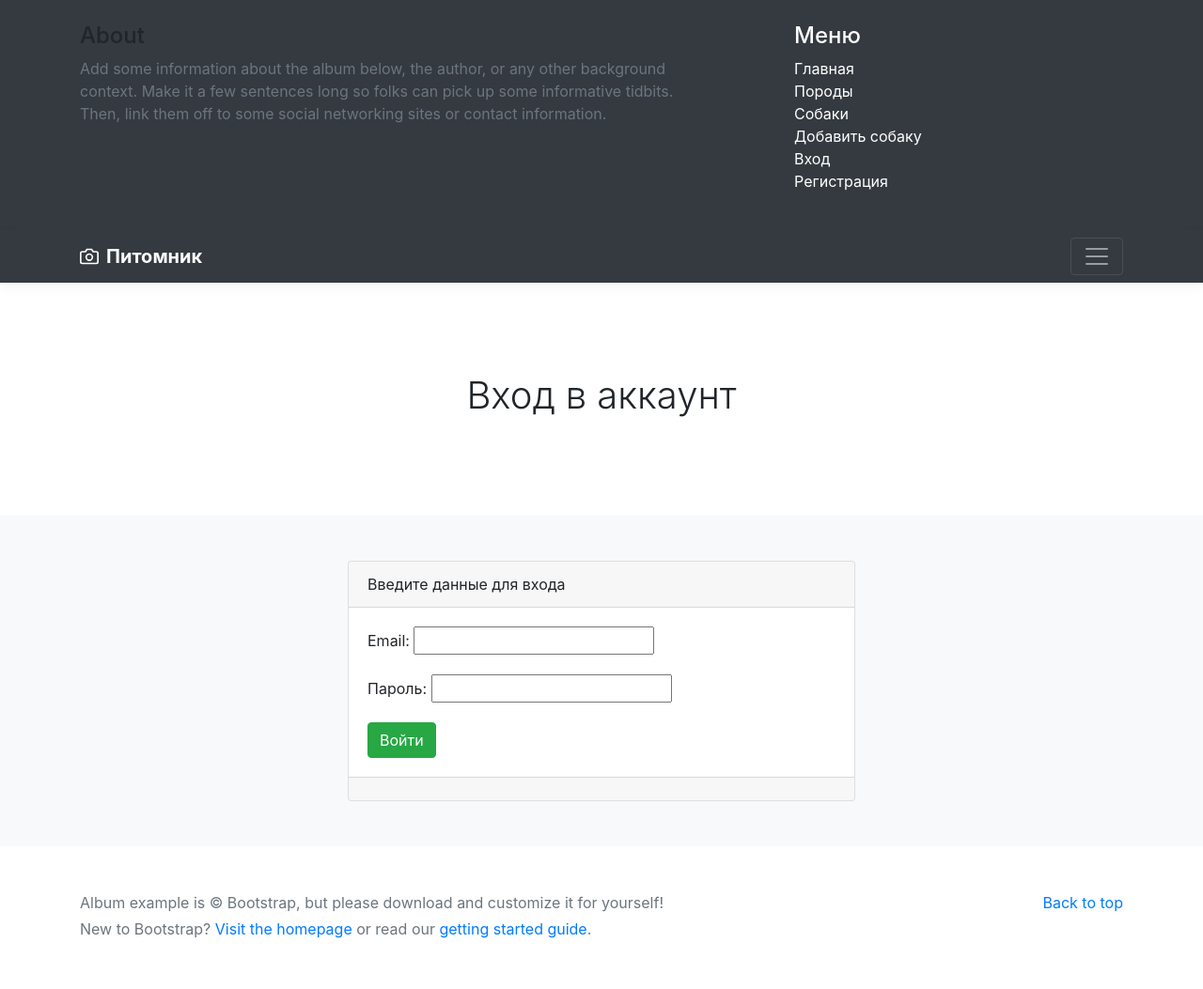
After one commit to alexandr-prokhorov/DZ_Module_16_FBVShelter, a Django app: page /users/ in a window 1280 px wide, after a click that opens the changed part. The commit adds this page. Shown: the whole page at 94% size. Run offline with Django 5.2, Linux system fonts and the light colour scheme; some libraries are stand-ins or nearby versions.

Commit message:
Добавлен функционал авторизации пользователя

```diff
--- a/dogs/templates/dogs/base.html
+++ b/dogs/templates/dogs/base.html
@@ -30,7 +30,13 @@
                         <li><a href="{% url 'dogs:breeds' %}" class="text-white">Породы</a></li>
                         <li><a href="{% url 'dogs:dogs_list' %}" class="text-white">Собаки</a></li>
                         <li><a href="{% url 'dogs:dog_create' %}" class="text-white">Добавить собаку</a></li>
-                        <li><a href="{% url 'users:user_register' %}" class="text-white">Регистрация</a></li>
+                        {% if user.is_authenticated %}
+                            <li><a href="{% url 'users:user_login' %}" class="text-white">Профиль</a></li>
+                            <li><a href="{% url 'users:user_register' %}" class="text-white">Выход</a></li>
+                        {% else %}
+                            <li><a href="{% url 'users:user_login' %}" class="text-white">Вход</a></li>
+                            <li><a href="{% url 'users:user_register' %}" class="text-white">Регистрация</a></li>
+                        {% endif %}
                     </ul>
                 </div>
             </div>
--- a/users/forms.py
+++ b/users/forms.py
@@ -15,3 +15,7 @@ class UserRegisterForm(forms.ModelForm):
         if cd['password']!= cd['password2']:
             raise forms.ValidationError('Пароли не совпадают!!!')
         return cd['password2']
+
+class UserLoginForm(forms.Form):
+    email = forms.EmailField()
+    password = forms.CharField(label='Пароль', widget=forms.PasswordInput)
--- /dev/null
+++ b/users/templates/users/user_login.html
@@ -0,0 +1,20 @@
+{% extends 'dogs/base.html' %}
+
+{% block content %}
+<div class="row">
+    <div class="col-3"></div>
+        <div class="col-6">
+            <div class="card">
+                <div class="card-header">Введите данные для входа</div>
+                <div class="card-body">
+                    <form method="post" enctype="multipart/form-data">
+                        {% csrf_token %}
+                        {{ form.as_p }}
+                        <button type="submit" class="btn btn-success">Войти</button>
+                    </form>
+                </div>
+                <div class="card-footer"></div>
+            </div>
+        </div>
+</div>
+{% endblock %}
--- a/users/urls.py
+++ b/users/urls.py
@@ -1,12 +1,13 @@
 from django.urls import path
 
 from users.apps import UsersConfig
-from users.views import user_register_view
+from users.views import user_register_view, user_login_view
 
 
 app_name = UsersConfig.name
 
 
 urlpatterns = [
+    path('', user_login_view, name='user_login'),
     path('register/', user_register_view, name='user_register'),
 ]
--- a/users/views.py
+++ b/users/views.py
@@ -1,15 +1,15 @@
 from django.shortcuts import render, reverse
-from django.http import HttpResponseRedirect
+from django.http import HttpResponseRedirect, HttpResponse
+from django.contrib.auth import authenticate, login, logout
 
-from users.forms import UserRegisterForm
+from users.forms import UserRegisterForm, UserLoginForm
+
 
 def user_register_view(request):
     if request.method == "POST":
         form = UserRegisterForm(request.POST)
         if form.is_valid():
             new_user = form.save()
-            print(new_user)
-            print(form.cleaned_data['password'])
             new_user.set_password(form.cleaned_data['password'])
             new_user.save()
             return HttpResponseRedirect(reverse('dogs:index'))
@@ -18,3 +18,21 @@ def user_register_view(request):
         'form': UserRegisterForm
     }
     return render(request, 'users/user_register.html', context=context)
+
+def user_login_view(request):
+    if request.method == 'POST':
+        form = UserLoginForm(request.POST)
+        if form.is_valid():
+            cd = form.cleaned_data
+            user = authenticate(email=cd['email'], password=cd['password'])
+            if user is not None:
+                if user.is_active:
+                    login(request, user)
+                    return HttpResponseRedirect(reverse('dogs:index'))
+                else:
+                    return HttpResponse('Аккаунт неактивен!')
+    context = {
+        'title': 'Вход в аккаунт',
+        'form': UserLoginForm
+    }
+    return render(request, 'users/user_login.html', context=context)
```
